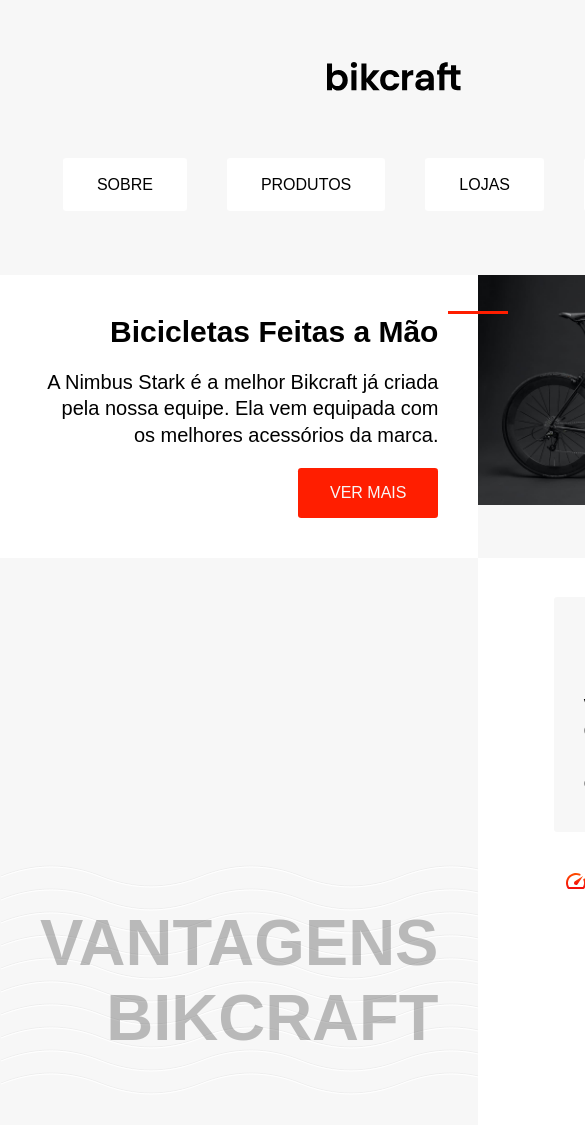
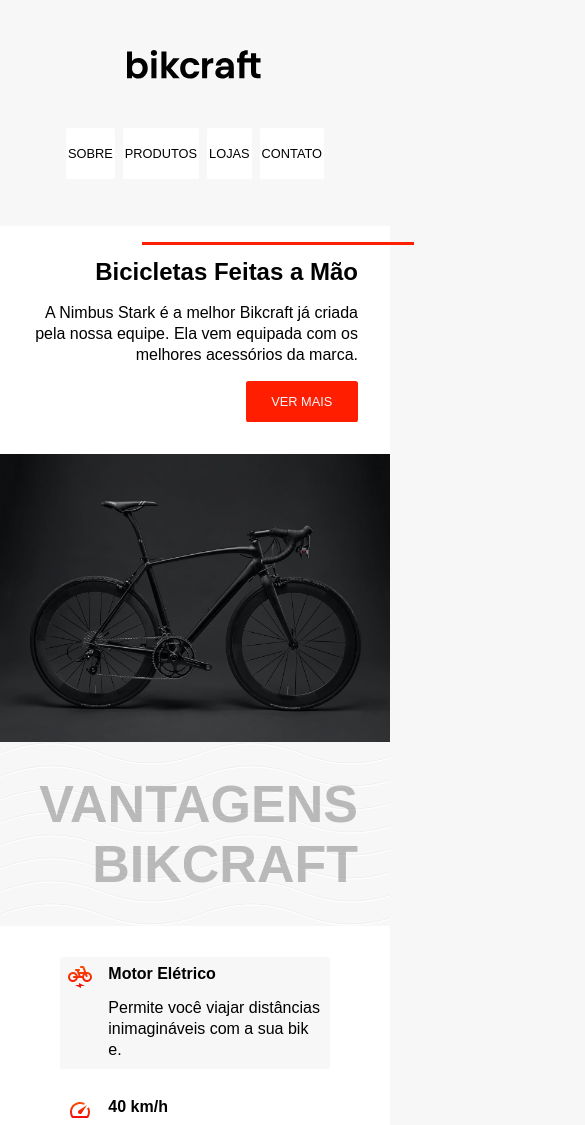
Before and after one commit to miguelkubrusly/origamid-HTML-CSS-exercicios, a plain HTML site: page 03-bikcraft/index.html in a window 390 px wide. Shown: the top 1125 px of the page, 585 px wide, since content can reach past the window. Drawn offline with Linux system fonts and the light colour scheme.

Commit message:
feat(exc03): ✨ add responsiveness globally

```diff
--- a/03-bikcraft/css/style.css
+++ b/03-bikcraft/css/style.css
@@ -105,7 +105,7 @@ footer {
   position: relative;
   display: grid;
   gap: 1rem;
-  grid-template-columns: auto;
+  grid-template-columns: 1fr;
   justify-items: right;
   align-content: center;
   padding: 2rem;
@@ -137,6 +137,9 @@ footer {
   padding: 2rem;
 }
 
+#vantagens-bikcraft h2 {
+}
+
 #vantagens {
   display: grid;
   align-content: center;
@@ -162,15 +165,45 @@ footer {
   border-radius: 0.16rem;
 }
 
-.vantagem:hover{
-  border-left: .15rem solid rgb(255, 30, 0);
+.vantagem:hover {
+  border-left: 0.15rem solid rgb(255, 30, 0);
 }
 
-/* .vantagem:hover::before {
-  display: inline-block;
-  content: "";
-  background-color: rgb(255, 30, 0);
-  width: 0.2rem;
-  height: 100%;
-  position: absolute;
-} */
+.bike-img {
+  min-height: 100%;
+  object-fit: cover;
+  object-position: bottom center;
+}
+
+@media (min-width: 751px) and (max-width: 900px) {
+  #vantagens-bikcraft {
+    word-break: break-all;
+  }
+}
+
+@media (max-width: 750px) {
+  main {
+    grid-template-columns: auto;
+  }
+  nav a {
+    padding: 1rem 0;
+    margin-bottom: 1rem;
+  }
+  #introducao::after {
+    width: 17rem;
+    top: 1rem;
+  }
+}
+
+@media (max-width: 500px) {
+  nav ul {
+    gap: 0.5rem;
+  }
+}
+
+@media (max-width: 455px) {
+  html {
+    word-break: break-all;
+    font-size: 16px;
+  }
+}
--- a/03-bikcraft/index.html
+++ b/03-bikcraft/index.html
@@ -41,6 +41,7 @@ onda só na horizontal, atrás da escrita -->
         <a href="/03-bikcraft/">Ver Mais</a>
       </section>
       <img
+      class="bike-img"
       src="/03-bikcraft/img/bicicleta.jpg"
       alt="Bicicleta Elétrica Preta Bikcraft"
       />
```
